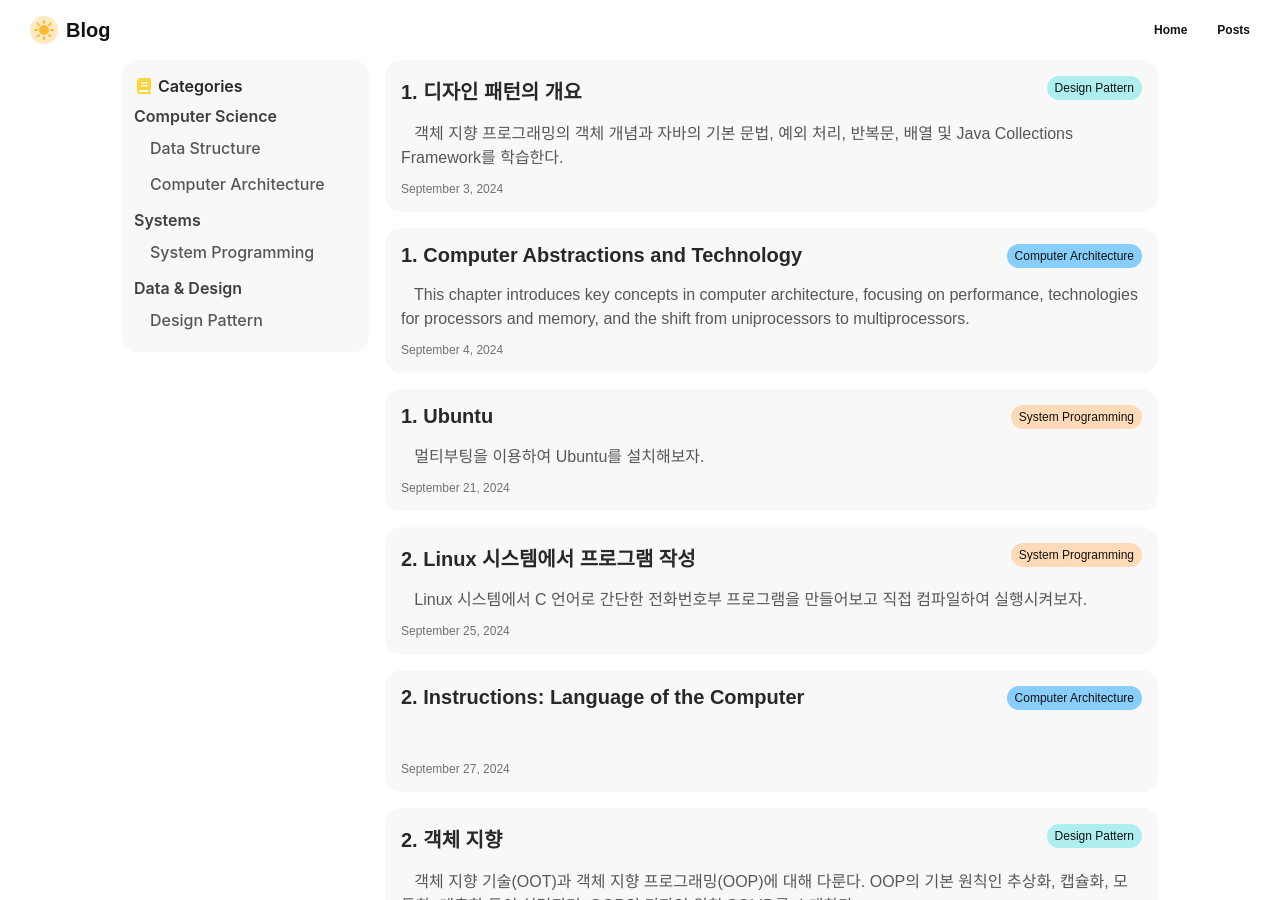
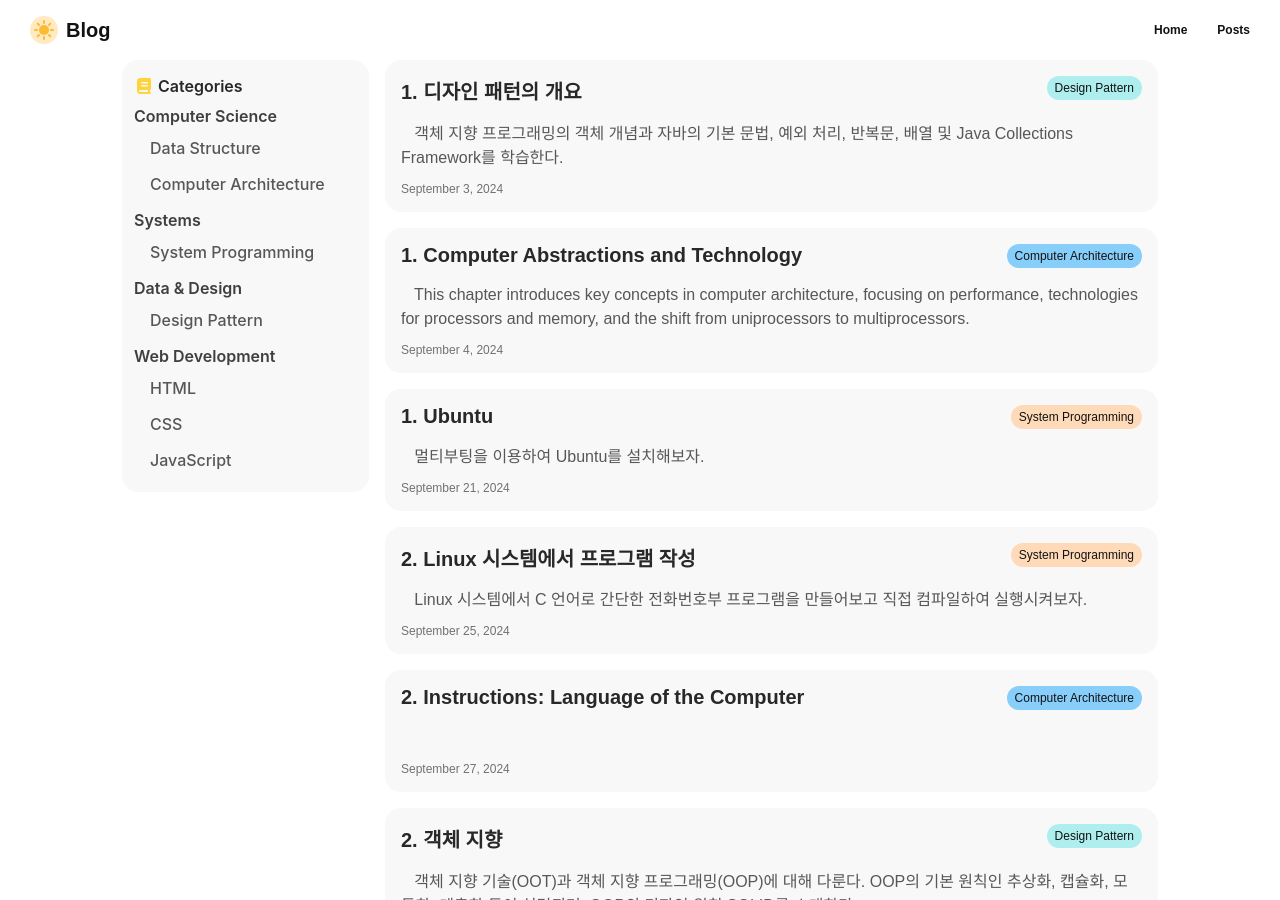
Before and after one commit to bogamie/bogamie.github.io, a Jekyll site: the page built from _pages/posts.html, in a window 1280 px wide and 900 px high. Built offline with Jekyll 4.4.1, drawn with Linux system fonts in a browser that asks for light colours; cached includes are drawn as plain includes; nearby versions of some CDN libraries; some web fonts are replaced.

Commit message:
Update category.html

```diff
--- a/_includes/category.html
+++ b/_includes/category.html
@@ -1,6 +1,7 @@
 {% assign cs_list = "Data Structure,Computer Architecture" | split: "," %}
 {% assign system_list = "System Programming" | split: "," %}
 {% assign design_list = "Design Pattern" | split: "," %}
+{% assign web_list = "HTML,CSS,JavaScript" | split: "," %}
 
 <div class="post__nav lists">
 
@@ -57,7 +58,7 @@
     </div>
 
     <!-- Web Development -->
-    <!-- <div class="post__nav item">
+    <div class="post__nav item">
       <div class="item__title">Web Development</div>
       {% for category in web_list %}
       <a href="javascript:void(0);" class="item__link"
@@ -67,5 +68,5 @@
         </div>
       </a>
       {% endfor %}
-    </div> -->
+    </div>
   </div>
```
